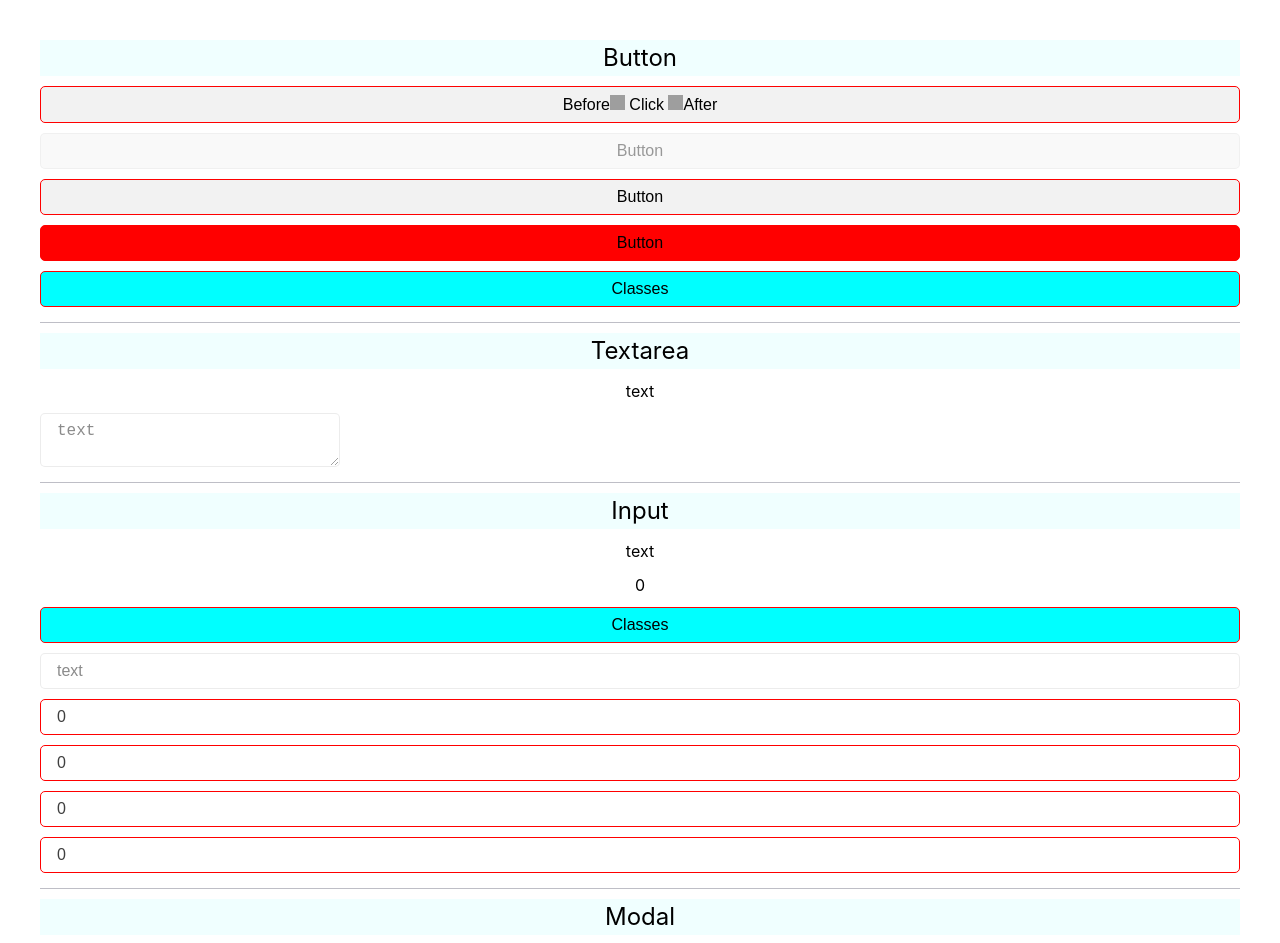
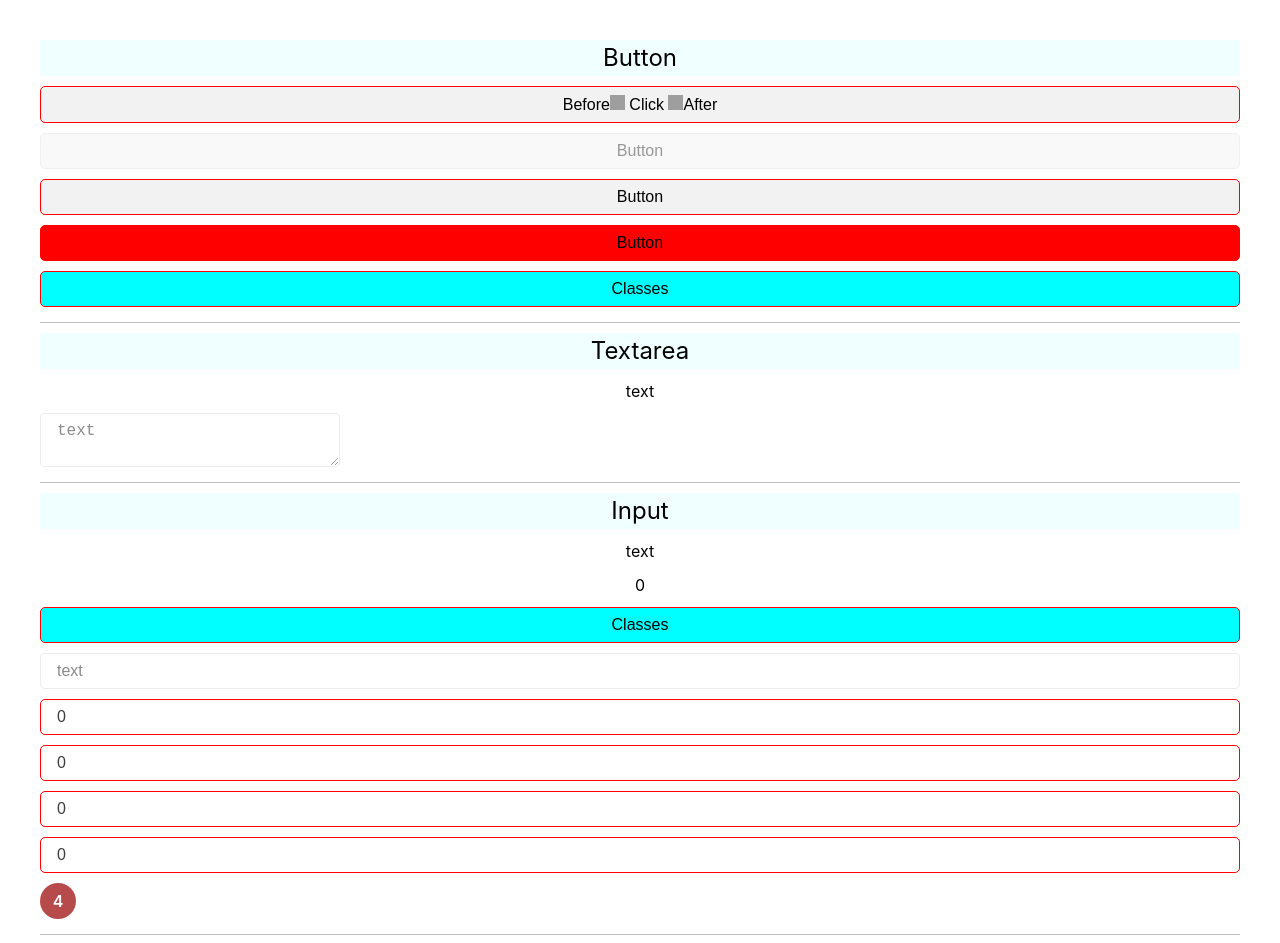
Before and after one commit to Smoren/vue3-hive-ui-kit, a Vue app: page / in a window 1280 px wide. Shown: the top 943 px of the page. Built offline with nearby package versions, Linux system fonts and the light colour scheme; grey boxes are pictures that could not be loaded.

Commit message:
badge: create component

```diff
--- a/src/App.vue
+++ b/src/App.vue
@@ -4,6 +4,7 @@ import WidgetWrapper from '@/WidgetWrapper.vue';
 import { HiveButton, HiveDialog, HiveLoader, HiveTextarea } from '.';
 import HiveInput from './components/hive-input/hive-input.vue';
 import HiveDropDown from './components/hive-drop-down/hive-drop-down.vue';
+import HiveBadge from './components/hive-badge/hive-badge.vue';
 import { Option } from './common/types/select';
 import { useYearStore } from './stores/years';
 
@@ -242,6 +243,7 @@ const handleSearch = (value: string) => {
         <hive-input v-model="num" type="text" integer :min="5" :max="6" />
         <hive-input v-model="num" :mask="/^\d+$/" />
         <!-- <hive-input v-model="date" type="date" /> -->
+        <hive-badge :counter="4" />
       </widget-wrapper>
 
       <!-- Modal -->
--- a/src/assets/variables.scss
+++ b/src/assets/variables.scss
@@ -17,3 +17,7 @@ $p-input: 0.5rem 1rem;
 //* Shadow styles start
 $box-shadow-general: -4px -4px 17px 1px rgb(255 255 255 / 41%), 4px 4px 17px 1px rgb(16 35 47 / 14%);
 $box-shadow-btn: 0px 0px 5px 1px #d0d0d04d;
+
+//* Colors variables start
+$secondary: #ffffff;
+$accent-red: #b74a4a;
--- /dev/null
+++ b/src/components/hive-badge/hive-badge.vue
@@ -0,0 +1,57 @@
+<script setup lang="ts">
+type Counter = {
+  count: number;
+  mode: number;
+};
+
+const props = defineProps<{
+  counter: Counter | number;
+}>();
+
+const isNum = typeof props.counter === 'number';
+const countObj = props.counter as Counter;
+</script>
+
+<template>
+  <div v-if="isNum && counter" class="badge">
+    {{ counter }}
+  </div>
+  <div v-else-if="countObj.count" class="badge" :class="{ pulse: countObj.mode === 1 }">
+    {{ countObj.count }}
+  </div>
+</template>
+
+<style scoped lang="scss">
+@import '@/assets/variables.scss';
+
+.badge {
+  display: flex;
+  align-items: center;
+  justify-content: center;
+  width: 30px;
+  height: 30px;
+  padding: 3px;
+  border: none;
+  border-radius: 50%;
+  color: $secondary;
+  background-color: $accent-red;
+  font-size: 16px;
+  line-height: 1;
+  z-index: 3;
+  font-weight: 600;
+}
+
+.pulse {
+  animation: pulse-note 2500ms linear infinite;
+}
+
+@keyframes pulse-note {
+  0%,
+  100% {
+    opacity: 1;
+  }
+  50% {
+    opacity: 0;
+  }
+}
+</style>
--- a/src/index.ts
+++ b/src/index.ts
@@ -1,3 +1,4 @@
+import HiveBadge from '@/components/hive-badge/hive-badge.vue';
 import HiveButton from '@/components/hive-button/hive-button.vue';
 import HiveDialog from '@/components/hive-dialog/hive-dialog.vue';
 import HiveDropDown from '@/components/hive-drop-down/hive-drop-down.vue';
@@ -6,4 +7,4 @@ import HiveInput from '@/components/hive-input/hive-input.vue';
 import HiveLoader from '@/components/hive-loader/hive-loader.vue';
 import HiveTextarea from '@/components/hive-textarea/hive-textarea.vue';
 
-export { HiveButton, HiveDialog, HiveDropDown, HiveFilter, HiveInput, HiveLoader, HiveTextarea };
+export { HiveBadge, HiveButton, HiveDialog, HiveDropDown, HiveFilter, HiveInput, HiveLoader, HiveTextarea };
```
